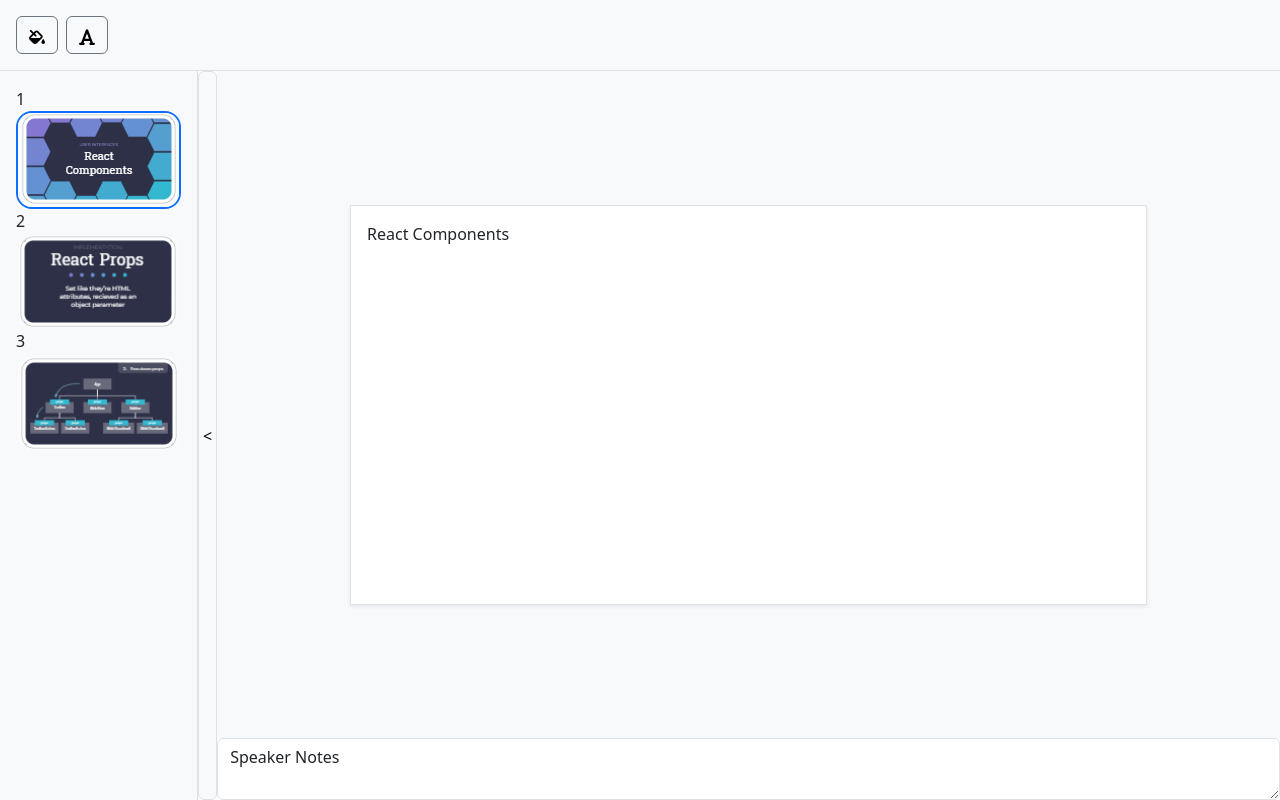
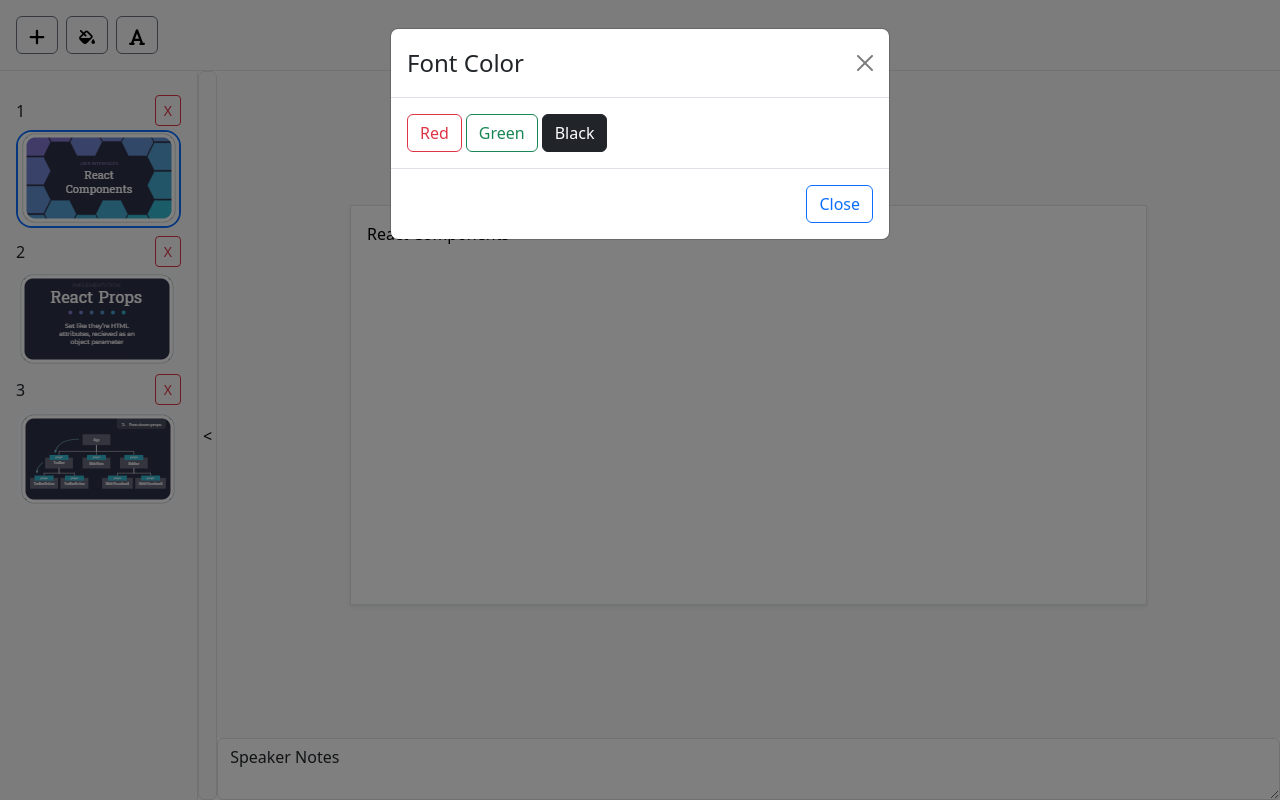
Before and after one commit to natafaye/fesd-slides-clone, a React (Vite) app: page / in a window 1280 px wide. Both pictures are taken after a click on the button 87 px from the left and 35 px from the top of the page. Built offline with nearby package versions, Linux system fonts and the light colour scheme.

Commit message:
react-complex-state

```diff
--- a/src/App.tsx
+++ b/src/App.tsx
@@ -5,39 +5,82 @@ import { useState } from "react"
 import thumbnailImage1 from "./assets/thumbnail-1.png"
 import thumbnailImage2 from "./assets/thumbnail-2.png"
 import thumbnailImage3 from "./assets/thumbnail-3.png"
+import blankThumbnail from "./assets/blank-thumbnail.png"
 
-const testSlides = [
+const TEST_SLIDES = [
   {
     id: 0,
     order: 1,
     image: thumbnailImage1,
-      text: "React Components"
+    text: "React Components",
+    fontColor: "black"
   },
   {
     id: 1,
     order: 2,
     image: thumbnailImage2,
-      text: "React Props"
+    text: "React Props",
+    fontColor: "red"
   },
   {
     id: 2,
     order: 3,
     image: thumbnailImage3,
-      text: "Passing down props"
+    text: "Passing down props",
+    fontColor: "black"
   },
 ]
 
 export default function App() {
+  const [slides, setSlides] = useState(TEST_SLIDES)
   const [selectedSlideId, setSelectedSlideId] = useState(0)
 
-  const selectedSlide = testSlides.find(s => s.id === selectedSlideId)
+  const selectedSlide = slides.find(s => s.id === selectedSlideId)
+
+  const addBlankSlide = () => {
+    const blankSlide = {
+      id: slides.length ? slides[slides.length - 1].id + 1 : 0,
+      order: 4,
+      image: blankThumbnail,
+      text: "",
+      fontColor: "black"
+    }
+
+    setSlides([...slides, blankSlide])
+  }
+
+  const deleteSlide = (idToDelete: number) => {
+    setSlides(slides.filter(s => s.id !== idToDelete))
+  }
+
+  const updateSlideFontColor = (newColor: string, idToUpdate?: number) => {
+    if (idToUpdate === undefined) {
+      return
+    }
+
+    setSlides(slides.map(slide => (
+      slide.id !== idToUpdate ? slide : {
+        ...slide,
+        fontColor: newColor
+      }
+    )))
+  }
 
   return (
     <div className="d-flex flex-column vh-100">
-      <Toolbar/>
+      <Toolbar
+        selectedSlide={selectedSlide}
+        addBlankSlide={addBlankSlide}
+        updateSlideFontColor={updateSlideFontColor}
+      />
       <div className="d-flex flex-grow-1">
-        <Sidebar slides={testSlides} selectedSlideId={selectedSlideId} setSelectedSlideId={setSelectedSlideId}/>
-        <SlideView slide={selectedSlide}/>
+        <Sidebar
+          slides={slides}
+          deleteSlide={deleteSlide}
+          selectedSlideId={selectedSlideId}
+          setSelectedSlideId={setSelectedSlideId}
+        />
+        <SlideView slide={selectedSlide} />
       </div>
     </div>
   )
--- a/src/Sidebar.tsx
+++ b/src/Sidebar.tsx
@@ -5,9 +5,15 @@ type SidebarProps = {
     slides: Array<{ id: number, order: number, image: string }>
     selectedSlideId: number
     setSelectedSlideId: (newValue: number) => void
+    deleteSlide: (id: number) => void
 }
 
-export default function Sidebar({ slides, selectedSlideId, setSelectedSlideId }: SidebarProps) {
+export default function Sidebar({
+    slides,
+    selectedSlideId,
+    setSelectedSlideId,
+    deleteSlide
+}: SidebarProps) {
     const [isExpanded, setIsExpanded] = useState(true)
 
     const handleButtonClick = () => {
@@ -28,6 +34,7 @@ export default function Sidebar({ slides, selectedSlideId, setSelectedSlideId }:
                             slide={s}
                             onSelected={handleSlideClick}
                             isSelected={s.id === selectedSlideId}
+                            deleteSlide={deleteSlide}
                         />
                     ))}
                 </div>
--- a/src/SlideThumbnail.tsx
+++ b/src/SlideThumbnail.tsx
@@ -3,17 +3,29 @@ type SlideThumbnailProps = {
     slide: { id: number, order: number, image: string }
     isSelected: boolean
     onSelected: (id: number) => void
+    deleteSlide: (id: number) => void
 }
 
-export default function SlideThumbnail({ slide, isSelected, onSelected }: SlideThumbnailProps ) {
+export default function SlideThumbnail({
+    slide,
+    isSelected,
+    onSelected,
+    deleteSlide
+}: SlideThumbnailProps) {
     return (
-        <>
-            <span>{ slide.order }</span>
+        <div>
+            <div className="d-flex justify-content-between mt-2 mb-1 align-items-center">
+                <span>{slide.order}</span>
+                <button
+                    className="btn btn-sm btn-outline-danger"
+                    onClick={() => deleteSlide(slide.id)}
+                >X</button>
+            </div>
             <img
                 src={slide.image}
                 onClick={() => onSelected(slide.id)}
                 className={`border border-2 rounded-4 ${isSelected ? "border-primary" : "border-light"}`}
             />
-        </>
+        </div>
     )
 }
--- a/src/SlideView.tsx
+++ b/src/SlideView.tsx
@@ -1,6 +1,12 @@
 
 type SlideViewProps = {
-    slide?: { id: number, order: number, image: string, text: string }
+    slide?: {
+        id: number,
+        order: number,
+        image: string,
+        text: string,
+        fontColor: string
+    }
 }
 
 export default function SlideView({ slide }: SlideViewProps) {
@@ -8,7 +14,13 @@ export default function SlideView({ slide }: SlideViewProps) {
     return (
         <div className="flex-grow-1 d-flex flex-column">
             <div className="d-flex flex-grow-1 justify-content-center align-items-center bg-light">
-                <div className="bg-white m-3 w-75 shadow-sm p-3 border" style={{ height: slideHeight + "px"}}>
+                <div
+                    className="bg-white m-3 w-75 shadow-sm p-3 border"
+                    style={{
+                        height: slideHeight + "px",
+                        color: slide?.fontColor
+                    }}
+                >
                     { slide?.text }
                 </div>
             </div>
--- a/src/Toolbar.tsx
+++ b/src/Toolbar.tsx
@@ -2,17 +2,33 @@ import { Button, Modal, Stack } from "react-bootstrap";
 import ToolbarButton from "./ToolbarButton";
 import colorIcon from "./assets/fill-drip-solid.svg"
 import fontIcon from "./assets/font-solid.svg"
+import plusIcon from "./assets/plus-solid.svg"
 import { useState } from "react";
 
-export default function Toolbar() {
+type ToolbarProps = {
+    addBlankSlide: () => void
+    updateSlideFontColor: (color: string, id?: number) => void
+    selectedSlide?: {
+        id: number,
+        order: number,
+        image: string,
+        fontColor: string
+    }
+}
+
+export default function Toolbar({
+    addBlankSlide,
+    updateSlideFontColor,
+    selectedSlide
+}: ToolbarProps) {
     const [isColorModalOpen, setIsColorModalOpen] = useState(false)
-    const [fontColor, setFontColor] = useState("black")
 
     const handleClose = () => setIsColorModalOpen(false)
 
     return (
         <>
             <div className="bg-light p-3 border-bottom">
+                <ToolbarButton icon={plusIcon} onClick={addBlankSlide} />
                 <ToolbarButton icon={colorIcon} onClick={() => setIsColorModalOpen(true)} />
                 <ToolbarButton icon={fontIcon} onClick={() => alert("Set font family!")} />
             </div>
@@ -23,16 +39,16 @@ export default function Toolbar() {
                 <Modal.Body>
                     <Stack direction="horizontal" gap={1}>
                         <Button
-                            variant={fontColor === "red" ? "danger" : "outline-danger"}
-                            onClick={() => setFontColor("red")}
+                            variant={selectedSlide?.fontColor === "red" ? "danger" : "outline-danger"}
+                            onClick={() => updateSlideFontColor("red", selectedSlide?.id)}
                         >Red</Button>
                         <Button
-                            variant={fontColor === "green" ? "success" : "outline-success"}
-                            onClick={() => setFontColor("green")}
+                            variant={selectedSlide?.fontColor === "green" ? "success" : "outline-success"}
+                            onClick={() => updateSlideFontColor("green", selectedSlide?.id)}
                         >Green</Button>
                         <Button
-                            variant={fontColor === "black" ? "dark" : "outline-dark"}
-                            onClick={() => setFontColor("black")}
+                            variant={selectedSlide?.fontColor === "black" ? "dark" : "outline-dark"}
+                            onClick={() => updateSlideFontColor("black", selectedSlide?.id)}
                         >Black</Button>
                     </Stack>
                 </Modal.Body>
```
Also changed, not shown: src/assets/blank-thumbnail.png (added), src/assets/plus-solid.svg (added). Lines whose indentation alone changed are shown as unchanged.
